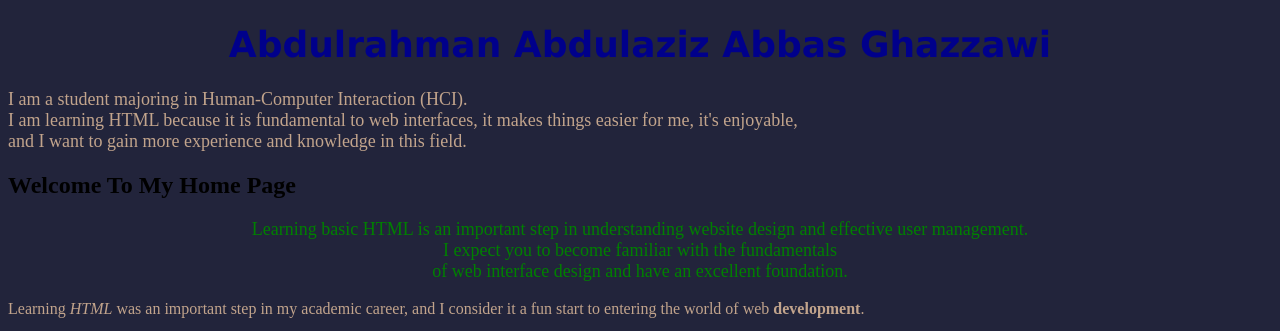
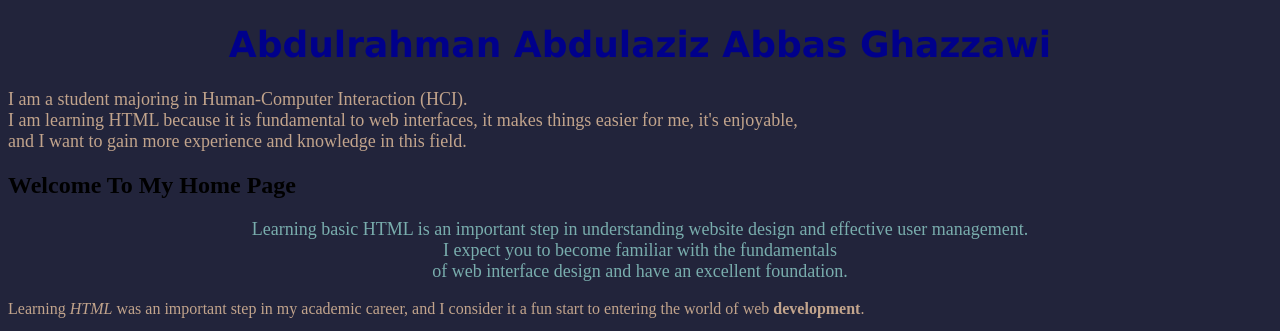
Before and after one commit to rd7m/HCI2101, a plain HTML site: page Lab5_HTML_ABDULRAHMAN/index.html in a window 1280 px wide. Shown: the top 331 px of the page. Drawn offline with Linux system fonts and the light colour scheme; grey boxes are pictures that could not be loaded.

Commit message:
Update index.html

```diff
--- a/Lab5_HTML_ABDULRAHMAN/index.html
+++ b/Lab5_HTML_ABDULRAHMAN/index.html
@@ -15,7 +15,7 @@ I am a student majoring in Human-Computer Interaction (HCI).<br> I am learning H
 <h2>Welcome To My Home Page</h2>
 
 
-<p class="info" style="color: green; font-size: 18px; text-align: center;"> Learning basic HTML is an important step in understanding website design and effective user management.<br> I expect you to become familiar with the fundamentals<br> of web interface design and have an excellent foundation.</p>
+<p class="info" style="color: #79ADAD; font-size: 18px; text-align: center;"> Learning basic HTML is an important step in understanding website design and effective user management.<br> I expect you to become familiar with the fundamentals<br> of web interface design and have an excellent foundation.</p>
 
 <p>
 Learning <i>HTML</i> was an important step in my academic career, and I consider it a fun start to entering the world of web <b>development</b>.</p>
```
